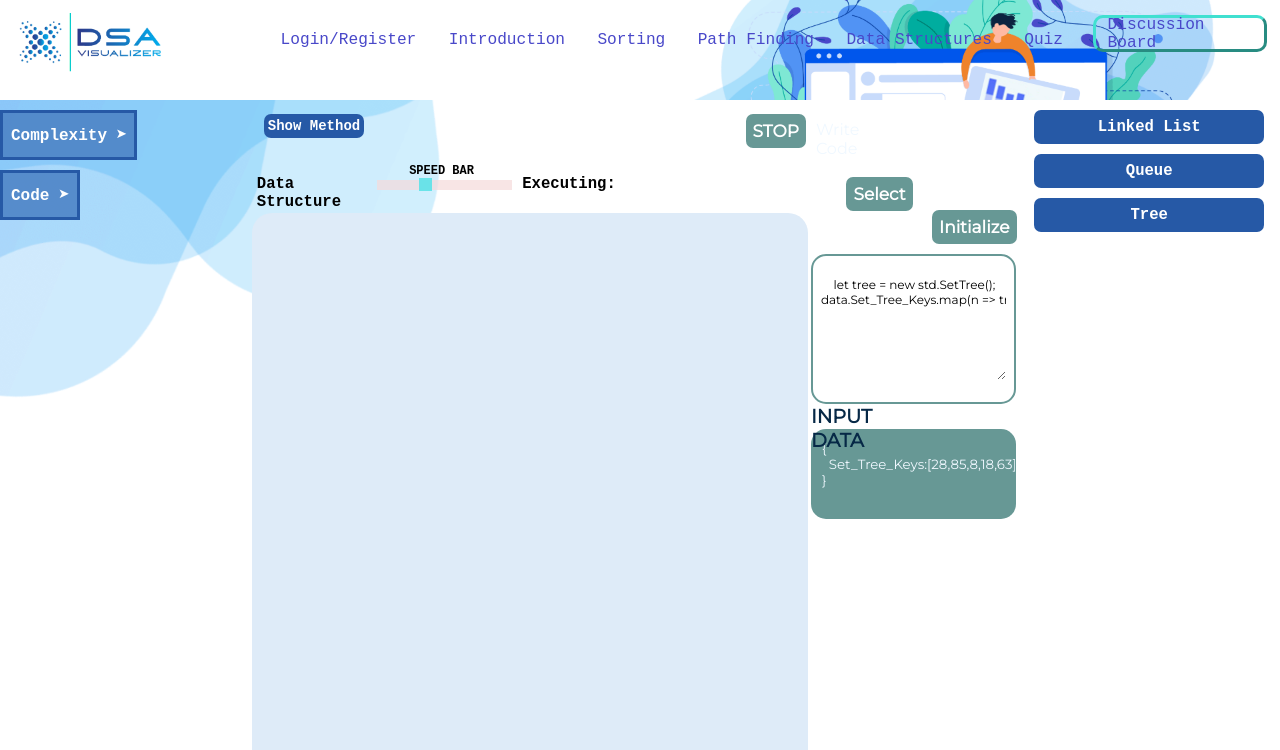
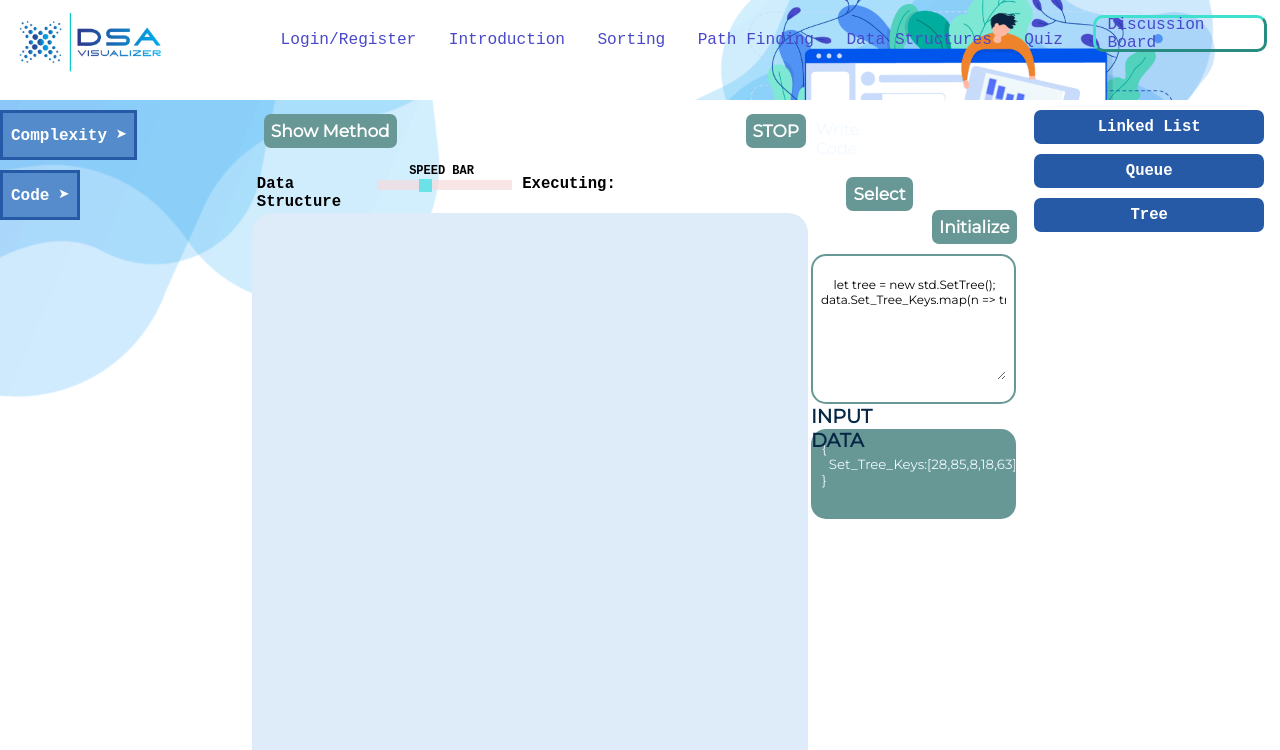
Before and after one commit to Jordiak/Visualizer, a React (Create React App) app in the folder client/: page /data-structures in a window 1280 px wide. Shown: the top 750 px of the page. Built offline with nearby package versions, Linux system fonts and the light colour scheme.

Commit message:
Matched Design for Show Method Button

```diff
--- a/client/src/stylesheet/ShowMethodList.css
+++ b/client/src/stylesheet/ShowMethodList.css
@@ -1,3 +1,4 @@
+@import url("https://fonts.googleapis.com/css?family=Montserrat&display=swap");
 .showmethod {
   width: auto;
   height: auto;
@@ -12,12 +13,12 @@
   height: auto;
   text-align: middle;
   border: none;
-  background-color: rgb(38,89,166);
+  background-color: rgb(103,152,149);
   color: white;
-  font-size: 14px;
+  font-size: 17px;
   cursor: pointer;
-  padding: 4px;
- font-family: monospace;
+  padding: 7px;
+ font-family: "Montserrat", sans-serif;
 }
 
 .methodContent {
```
